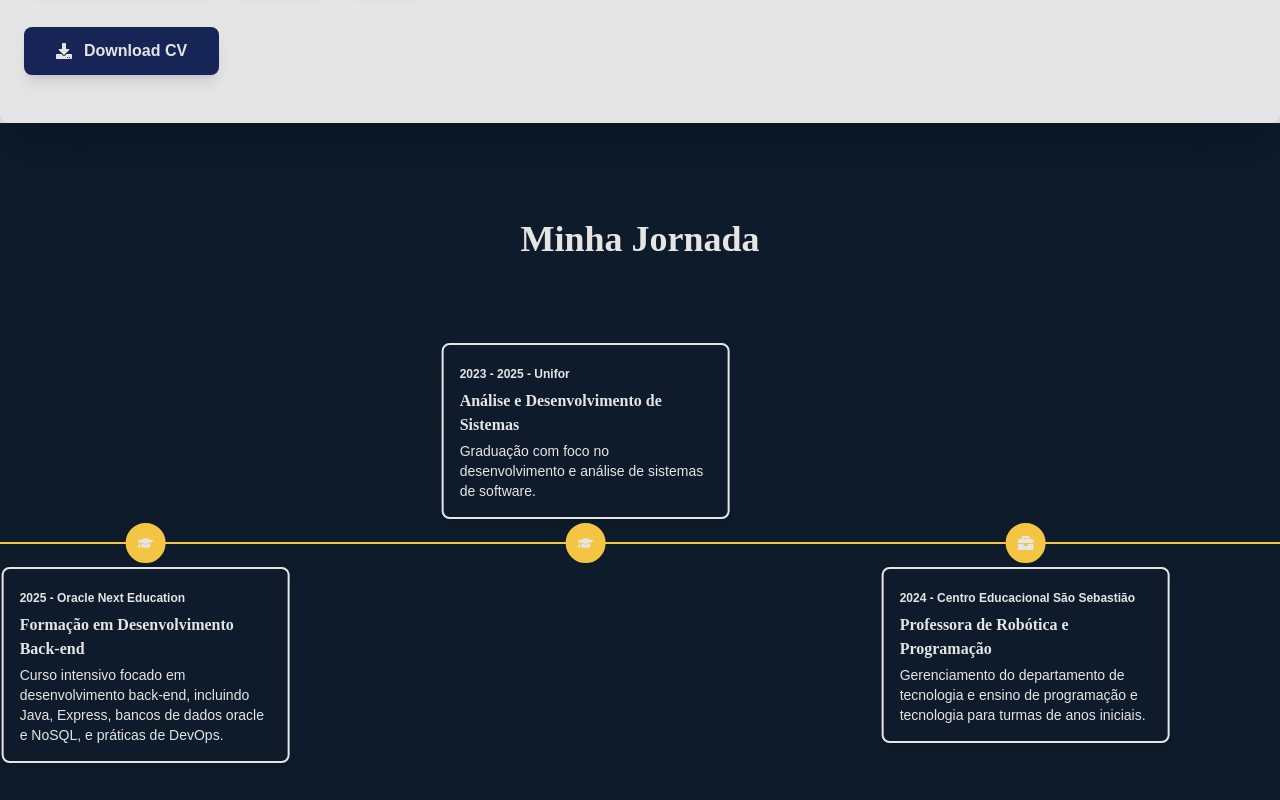
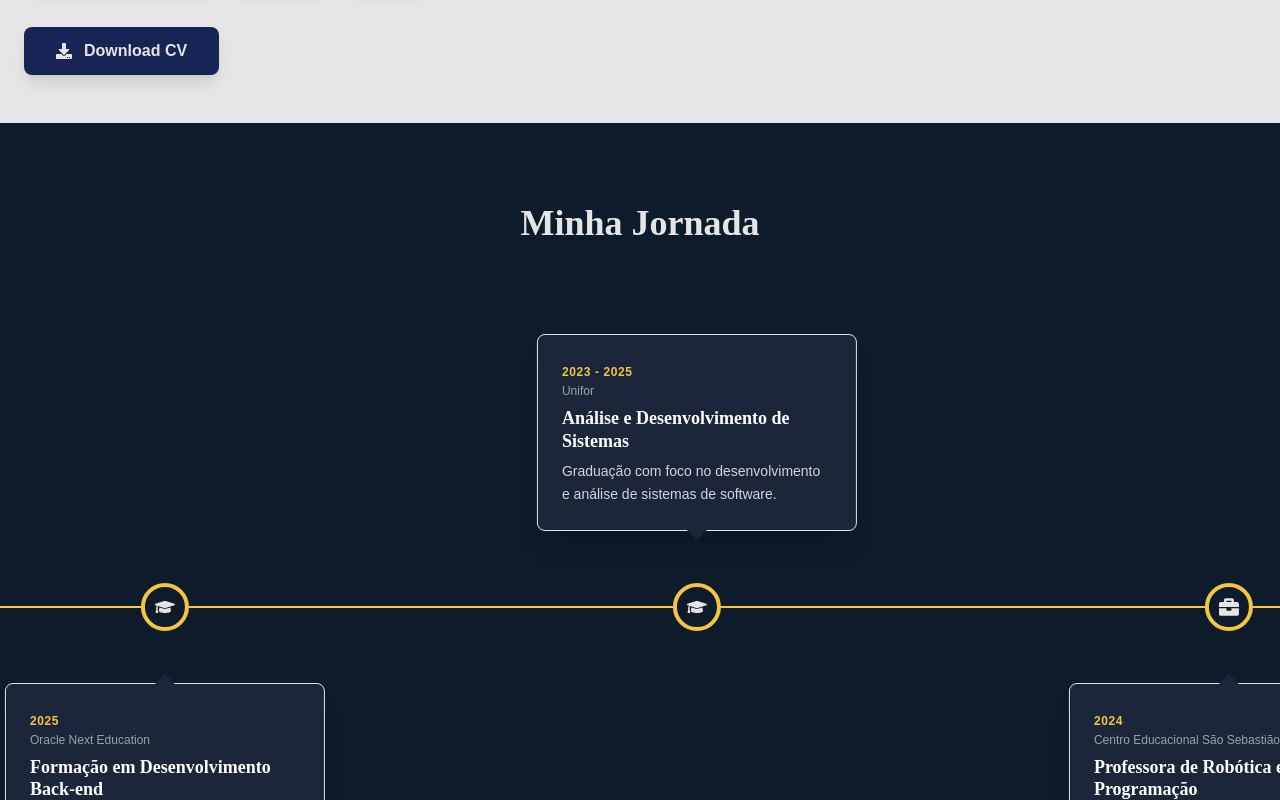
Before and after one commit to KarineDuarte15/Site-Karine-Duarte-Developer, a Next.js app: page / in a window 1280 px wide. Shown: the part 1440-2240 px from the top of the page. Built offline with nearby package versions, Linux system fonts and the light colour scheme; no server answers.

Commit message:
refactor: ajusta estilos e estrutura nos componentes About, EventsGallery, Journey e Projects

```diff
--- a/src/blog/layout.tsx
+++ b/src/blog/layout.tsx
@@ -2,7 +2,7 @@
 import Header from "@/components/Header";
 import Footer from "@/components/Footer";
 
-// Este layout envolve todas as páginas de blog
+
 export default function BlogLayout({
   children,
 }: {
--- a/src/components/About.tsx
+++ b/src/components/About.tsx
@@ -69,7 +69,7 @@ export default function About() {
   return (
 
     <section id="about" className="py-0 text-center bg-[#E5E5E5]">
-      <div className="container mx-auto px-6 gap-3 rounded-lg p-12 shadow-2xl">
+      <div className="container mx-auto px-6 gap-3  p-12 ">
        <div className="font-extralight grid md:grid-cols-5 gap-25 text-left bg-[#E5E5E5] items-center">
           {/* Coluna do Texto */}
           <motion.div
@@ -79,7 +79,7 @@ export default function About() {
             viewport={{ once: true }}
             className="md:col-span-3"
           >
-            <h2 className="text-4xl text-blue-950 font-bold mb-4 text-left">Sobre Mim</h2>
+            <h2 className="text-4xl font-bold text-center text-blue-950 mb-4">Sobre Mim</h2>
             <p className="text-muted text-blue-950 mb-6 text-lg">
                 Minha jornada na tecnologia começou com a curiosidade, mas se transformou em uma carreira focada em criar soluções. Com formação em Análise e Desenvolvimento de Sistemas, hoje eu conecto o poder do back-end com a inteligência da análise de dados para gerar impacto real.
             </p>
--- a/src/components/EventsGallery.tsx
+++ b/src/components/EventsGallery.tsx
@@ -33,13 +33,14 @@ const allImages = [...eventImages, ...eventImages];
 
 export default function EventsGallery() {
   return (
-    <section id="events" className="py-0 bg-[color:var(--background)]">
+    <section id="events" className="py-10 bg-[color:var(--background)]">
       <div className="container mx-auto">
         <motion.h2
           initial={{ opacity: 0, y: -20 }}
           whileInView={{ opacity: 1, y: 0 }}
           transition={{ duration: 0.5 }}
           viewport={{ once: true }}
+
           className="text-4xl font-bold text-center mb-16 font-heading text-foreground"
         >
           Momentos da Carreira
--- a/src/components/Journey.tsx
+++ b/src/components/Journey.tsx
@@ -4,7 +4,6 @@
 import { FaBriefcase, FaGraduationCap } from 'react-icons/fa';
 
 const journeyData = [
-  // ... (seus dados, que já estão corretos)
   {
     icon: <FaBriefcase />,
     year: '2025',
@@ -54,6 +53,7 @@ const journeyData = [
     company: 'Senac',
     description: 'Formação técnica para programação de sistemas.',
   },
+  // Duplicando itens para garantir um loop suave se houver poucos itens na tela larga
   {
     icon: <FaBriefcase />,
     year: '2025',
@@ -105,43 +105,59 @@ const journeyData = [
   },
 ];
 
-
 export default function Journey() {
   return (
-    <section id="journey" className="py-24 bg-light-background">
-      <div className="container mx-auto">
+    // Removemos padding horizontal da section para permitir full-width
+    <section id="journey" className="py-20 bg-light-background overflow-hidden">
+
+      {/* Container APENAS para o título, para mantê-lo centralizado e alinhado */}
+      <div className="container mx-auto px-20">
         <h2 className="text-4xl font-bold text-center mb-16 font-heading text-header-text">
           Minha Jornada
         </h2>
+      </div>
 
+      {/* A div da animação agora está FORA do container, ocupando w-full (100% da tela) */}
       <div className="group relative w-full overflow-hidden">
-          {/* 👇 A CORREÇÃO PRINCIPAL ESTÁ AQUI: 'inline-flex' 👇 */}
         <div className="relative inline-flex animate-marquee">
 
+          {/* Linha do tempo */}
           <div className="absolute top-1/2 left-0 h-0.5 w-full bg-[#F4C542] -translate-y-1/2 z-0"></div>
 
           {journeyData.map((item, index) => (
-              <div key={index} className="relative flex-shrink-0 w-110 h-110 flex items-center justify-center">
+            <div key={index} className="relative flex-shrink-0 w-[500px] h-[600px] flex items-center justify-center mx-4">
 
-                <div className="absolute top-1/2 -translate-y-1/2 z-20">
-                  <div className="flex items-center justify-center w-10 h-10 bg-header-text rounded-full border-20 border-[#F4C542]">
-                    <div className="text-accent">{item.icon}</div>
+              {/* Ícone central na linha */}
+              <div className="absolute top-1/2 -translate-y-1/2 z-20 left-1/2 -translate-x-1/2">
+                <div className="flex items-center justify-center w-12 h-12 bg-header-text rounded-full border-4 border-[#F4C542] bg-[#0D1B2A]">
+                  <div className="text-accent text-xl">{item.icon}</div>
                 </div>
               </div>
 
-                <div className={`absolute left-1/2 -translate-x-1/2 w-72 bg-header-bg p-4 rounded-lg shadow-md border-2 border-accent z-10
-                  ${index % 2 === 0 ? 'bottom-1/2 mb-6' : 'top-1/2 mt-6'}`}
+              {/* Card de Conteúdo - Alternando Cima/Baixo */}
+              <div
+                className={`absolute left-1/2 -translate-x-1/2 w-80 bg-header-bg p-6 rounded-lg shadow-xl border border-accent/30 z-10 hover:scale-105 transition-transform duration-300 bg-[#1B263B]
+                ${index % 2 === 0 ? 'bottom-[60%] mb-4' : 'top-[60%] mt-4'}`}
               >
-                  <time className="text-xs font-semibold text-header-text/70">{item.year} - {item.company}</time>
-                  <h3 className="text-md font-bold mt-1 mb-1 font-heading text-header-text">{item.title}</h3>
-                  <p className="text-sm text-header-text/90 whitespace-normal">{item.description}</p>
+                {/* Seta indicativa */}
+                <div
+                  className={`absolute left-1/2 -translate-x-1/2 w-0 h-0 border-l-[10px] border-l-transparent border-r-[10px] border-r-transparent
+                  ${index % 2 === 0
+                    ? 'bottom-[-10px] border-t-[10px] border-t-[#1B263B]'
+                    : 'top-[-10px] border-b-[10px] border-b-[#1B263B]'
+                  }`}
+                ></div>
+
+                <time className="text-xs font-bold text-[#F4C542] uppercase tracking-wider">{item.year}</time>
+                <div className="text-xs text-gray-400 mb-2">{item.company}</div>
+                <h3 className="text-lg font-bold mb-2 font-heading text-white leading-tight">{item.title}</h3>
+                <p className="text-sm text-gray-300 leading-relaxed">{item.description}</p>
               </div>
 
             </div>
           ))}
         </div>
       </div>
-      </div>
     </section>
   );
 }
--- a/src/components/Projects.tsx
+++ b/src/components/Projects.tsx
@@ -54,11 +54,8 @@ const projectsData = [
 export default function Projects() {
   return (
     // Definimos um fundo escuro para a seção inteira
-    <section id="projects" className="py-24 bg-background">
-      {/* 1. CORREÇÃO DO ESPAÇAMENTO:
-        Adicionamos 'py-16' (padding vertical) a este container para criar um respiro
-        entre o conteúdo e as seções vizinhas.
-      */}
+    <section id="projects" className="py-24 bg-[#E5E5E5]">
+
       <div className="container bg-[#E5E5E5] mx-auto px-6 py-16 rounded-lg">
         {/* 2. CORREÇÃO DO TÍTULO:
           Colocamos o texto "Meus Projetos" de volta e ajustamos a cor para escuro.
```
Lines whose indentation alone changed are shown as unchanged.
